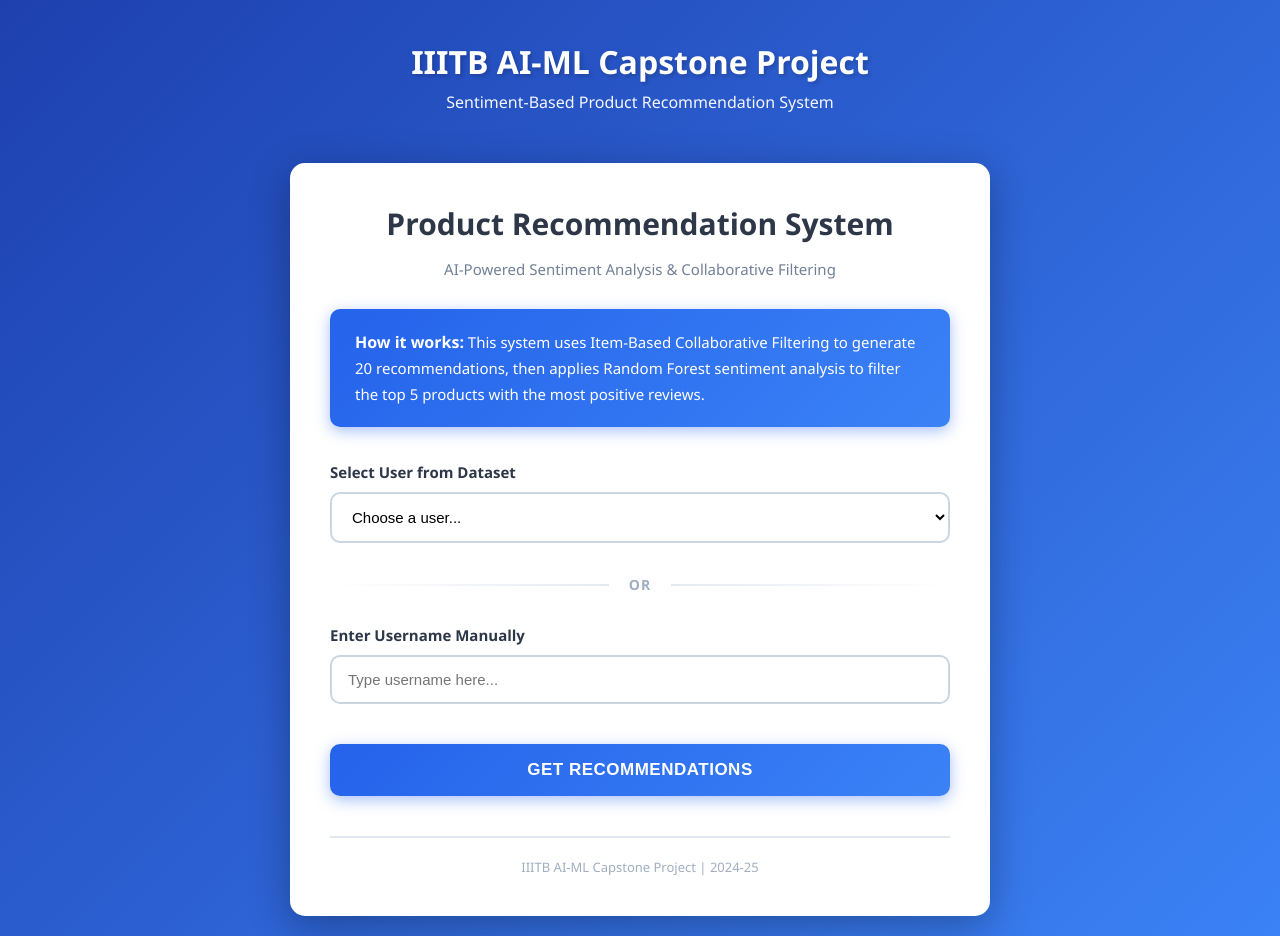
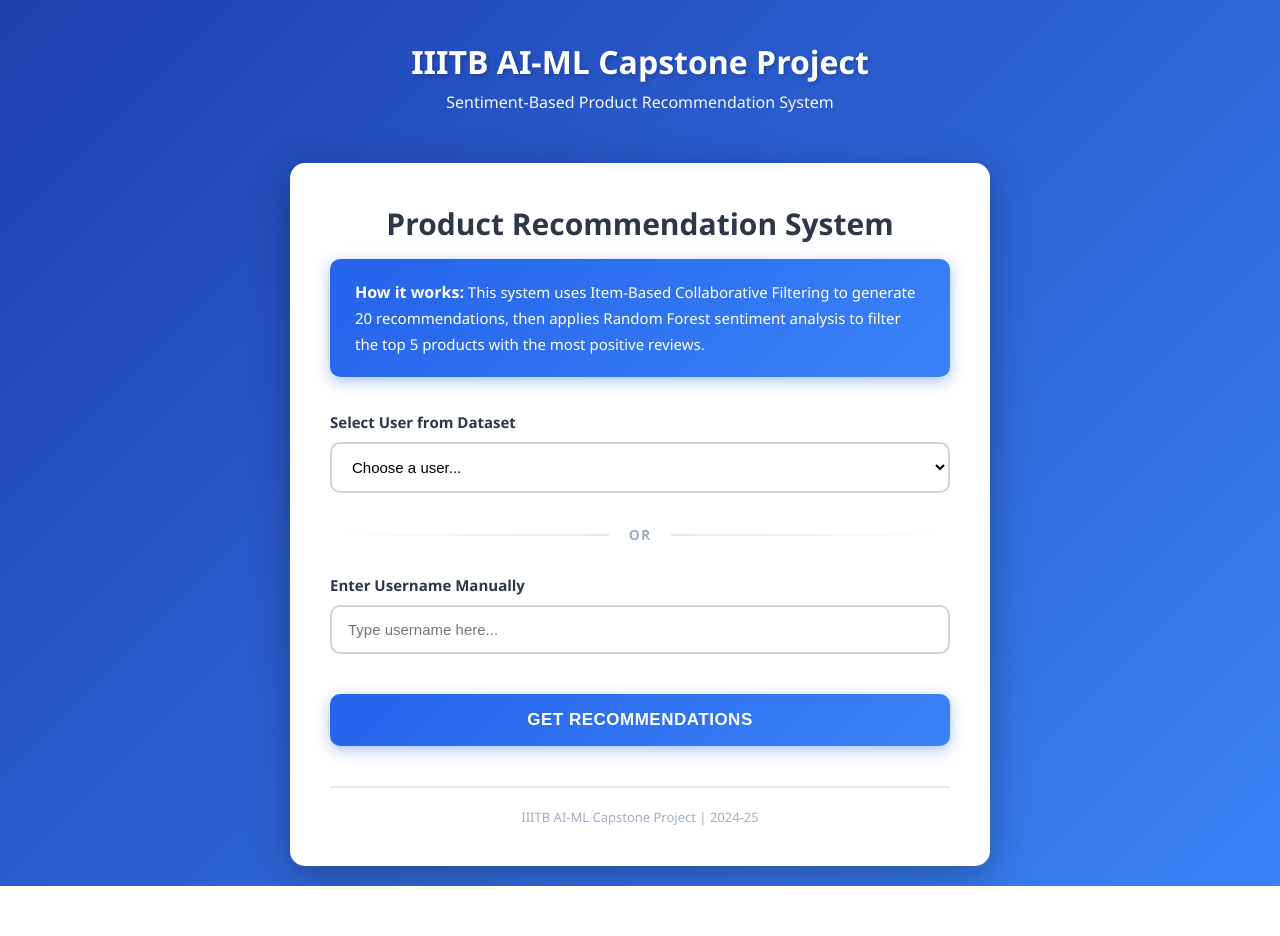
Before and after one commit to vijaykumar-qait/sentiment-recommendation-system, a Flask app: template templates/index.html in a window 1280 px wide. After the commit the page ends 886 px from the top, so only its background shows below. Run offline with Flask 3, Linux system fonts and the light colour scheme; the template is opened without the code that fills it, so the values that code supplies are empty.

Commit message:
updated index html file

```diff
--- a/templates/index.html
+++ b/templates/index.html
@@ -379,7 +379,6 @@
     {% else %}
         <!-- Input Form State (Default) -->
         <h2>Product Recommendation System</h2>
-        <div class="subtitle">AI-Powered Sentiment Analysis & Collaborative Filtering</div>
 
         <div class="project-info">
             <strong>How it works:</strong> This system uses Item-Based Collaborative Filtering to generate 20 recommendations, then applies Random Forest sentiment analysis to filter the top 5 products with the most positive reviews.
```
